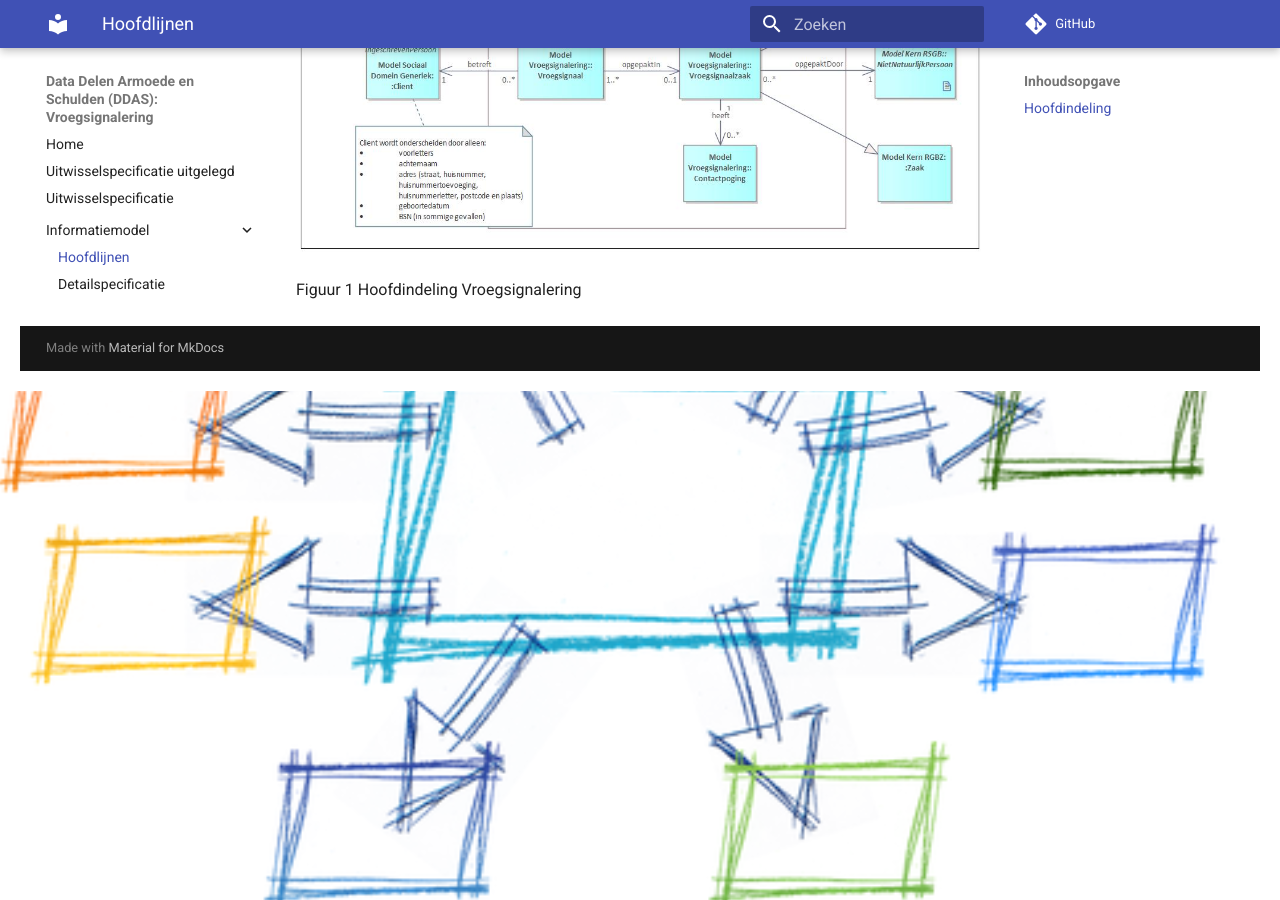
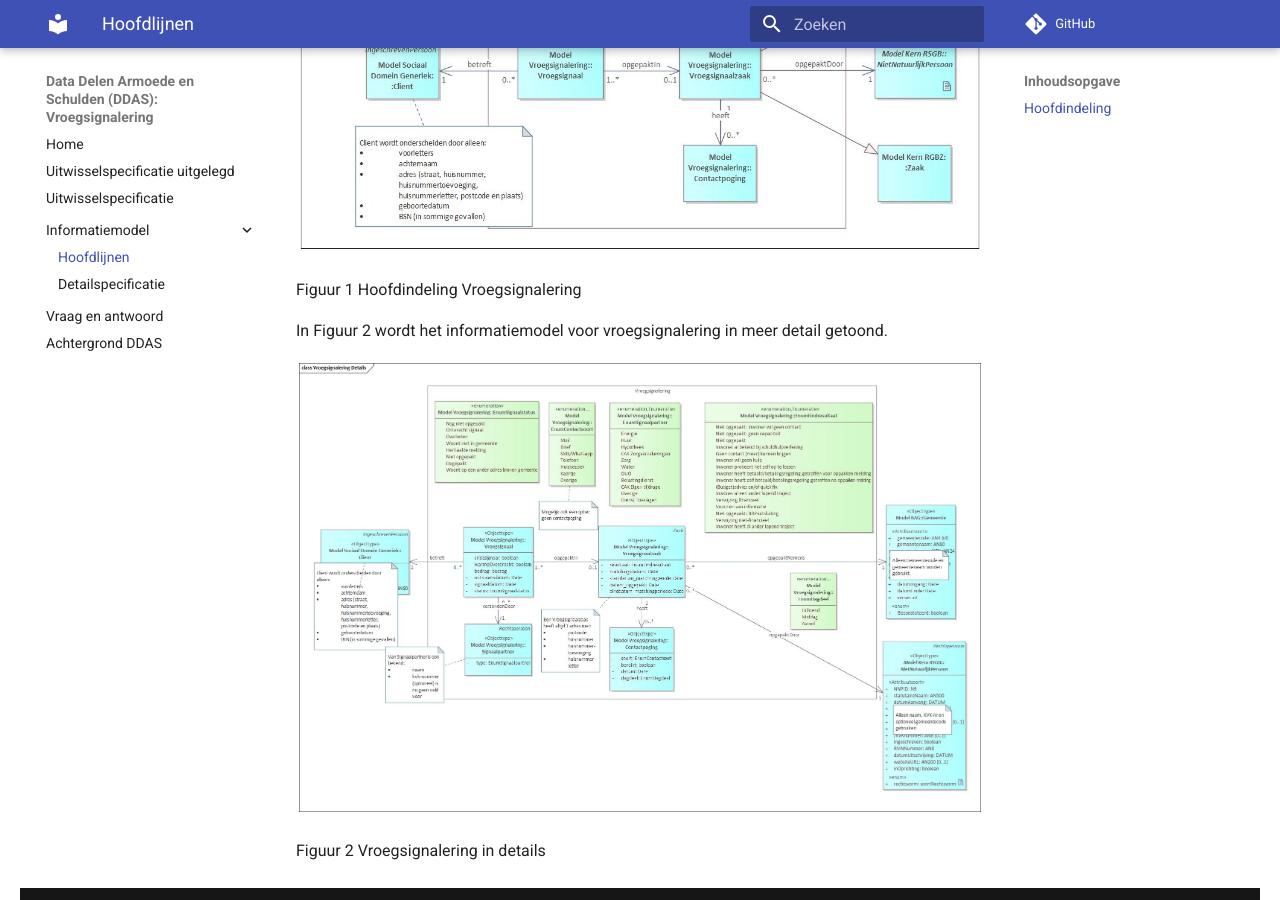
Before and after one commit to VNG-Realisatie/ddas, an MkDocs documentation site: the page built from docs/vroegsignalering/Hoofdlijnen_Model Vroegsignalering.md, in a window 1280 px wide and 900 px high, scrolled down 839 px. Built offline with MkDocs 1.6.1 and Material for MkDocs 9.7.7, drawn with Linux system fonts in a browser that asks for light colours; comment, search, counter and statistics services are not loaded; the version menu is left out.

Commit message:
Informatiemodel beter beschreven

```diff
--- a/docs/vroegsignalering/Hoofdlijnen_Model Vroegsignalering.md
+++ b/docs/vroegsignalering/Hoofdlijnen_Model Vroegsignalering.md
@@ -11,3 +11,9 @@
 [![Hoofdindeling](../images/EAID_AFFABC16_BCDB_44c6_8E2F_C3D8C49884A5.jpg)](../images/EAID_AFFABC16_BCDB_44c6_8E2F_C3D8C49884A5.jpg)
 
 Figuur 1 Hoofdindeling Vroegsignalering
+
+In Figuur 2 wordt het informatiemodel voor vroegsignalering in meer detail getoond.
+
+[![Hoofdindeling](../images/EAID_6D5829BF_AF12_4464_9EAD_E336DEFDF442.jpg)](../images/EAID_6D5829BF_AF12_4464_9EAD_E336DEFDF442.jpg)
+
+Figuur 2 Vroegsignalering in details
```
Also changed, not shown: 2 other files.
